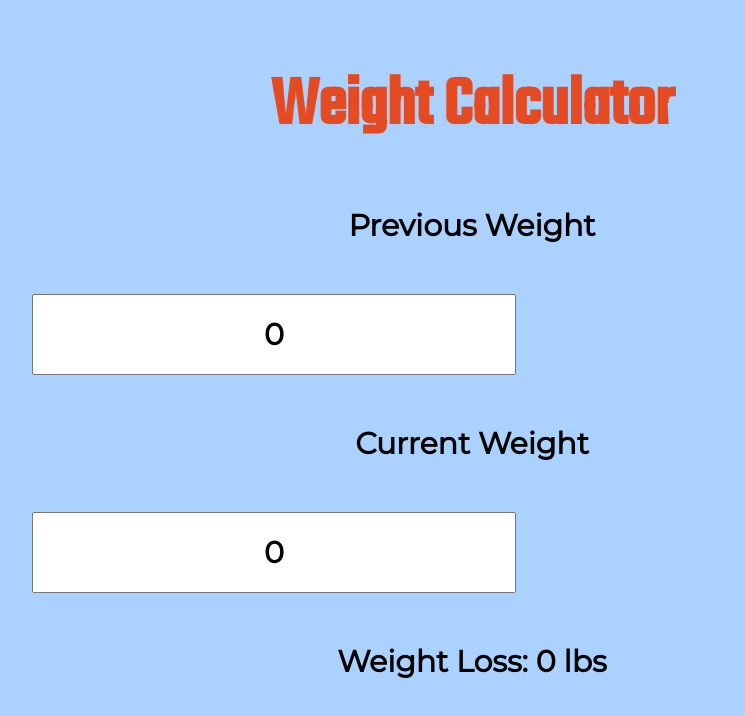
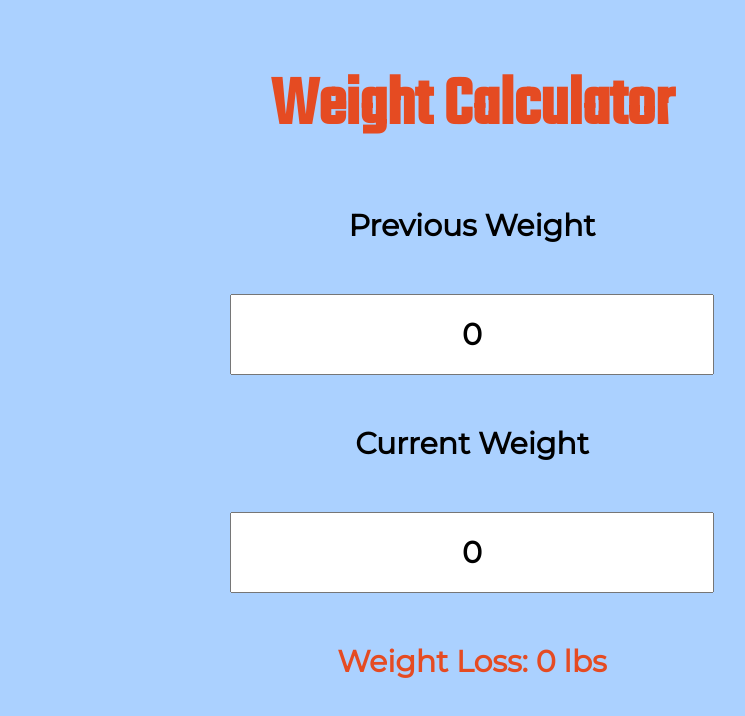
Before and after one commit to emily-foley/portfolio-1, a React (Create React App) app in the folder exercise-app/: page / in a window 1280 px wide. Both pictures are taken after a click on the button "Weight Calculator". Shown: the top 716 px of the page, without its empty margins (168-913 px from the left). Built offline with nearby package versions, Linux system fonts and the light colour scheme.

Commit message:
March 21, 2022 1:19 PM

```diff
--- a/exercise-app/src/App.css
+++ b/exercise-app/src/App.css
@@ -72,10 +72,8 @@ input{
   width: 50%;
   padding: 20px;
   text-align: center;
-}
-
-.inputDiv{
-  align-content: center;
+  display: block;
+  margin : 0 auto;
 }
 
 button{
@@ -109,3 +107,7 @@ button{
   li{
     list-style-type: none;
   }
+
+  .weightLoss{
+    color: #e54b22;
+  }
--- a/exercise-app/src/components/Subtract/index.js
+++ b/exercise-app/src/components/Subtract/index.js
@@ -77,15 +77,15 @@ class Subtract extends React.Component {
       return (
         <div>
             <h1>{this.props.name}</h1>
-          <div class="inputDiv">
+          <div>
             <p>Previous Weight</p>
             <input value={this.state.num1} onChange={this._changeNum1} step="any" />
           </div>
-          <div class="inputDiv">
+          <div>
             <p>Current Weight</p>
             <input value={this.state.num2} onChange={this._changeNum2} step="any" />
           </div>
-          <p>Weight Loss: {this.state.result} lbs</p>
+          <p class="weightLoss">Weight Loss: {this.state.result} lbs</p>
         </div>
       )
     }
```
